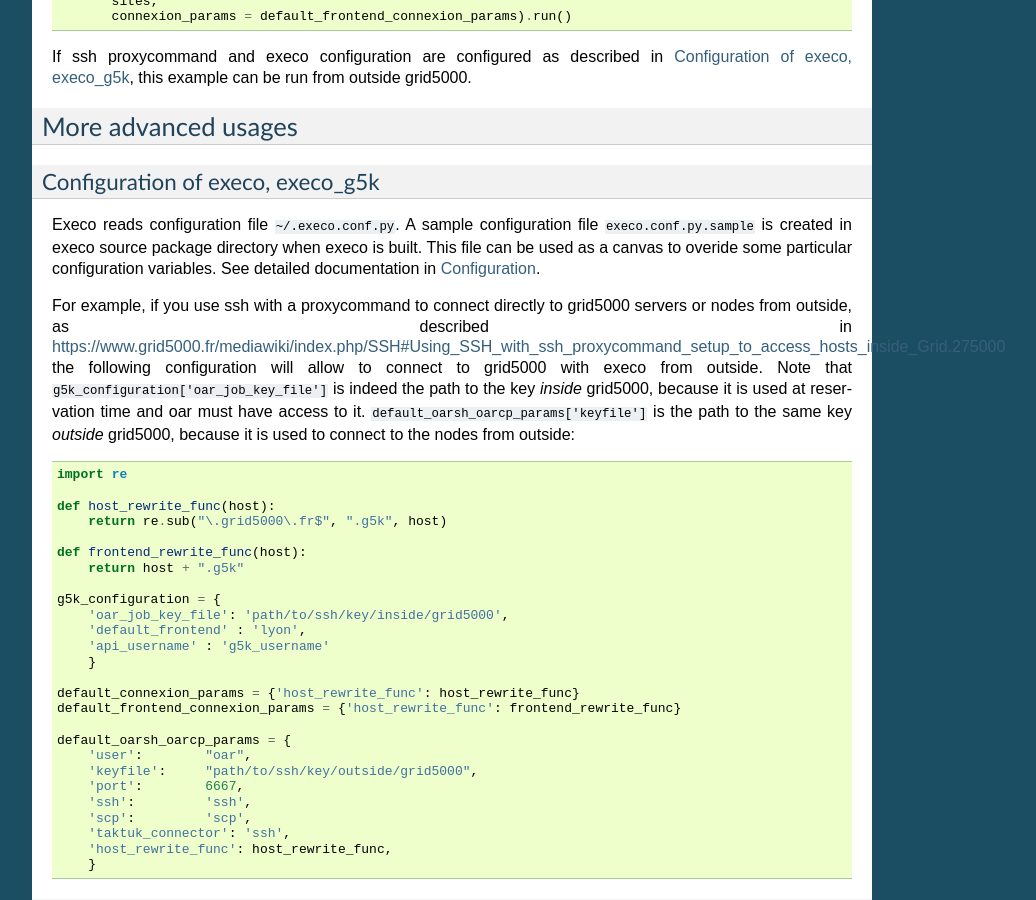
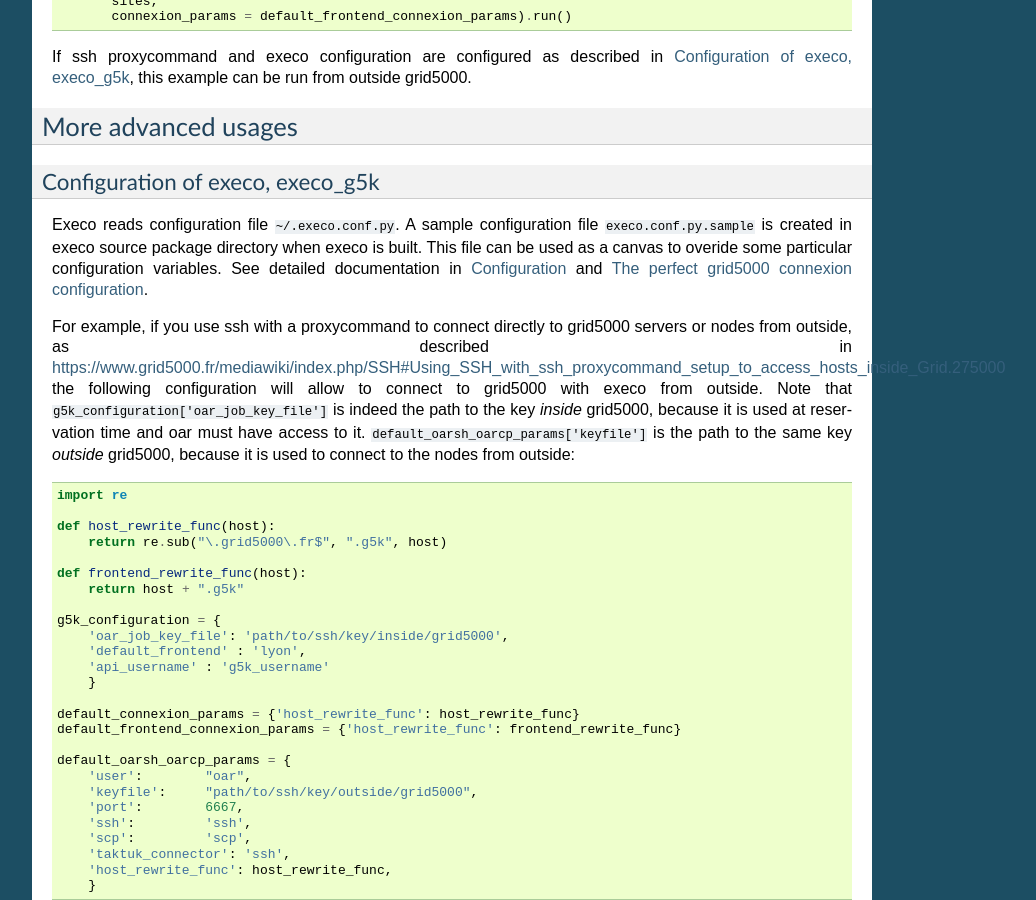
Before and after one commit to rcherrueau/execo, a Sphinx documentation site: the page built from doc/tutorial.rst, in a window 1280 px wide and 900 px high, scrolled down 4153 px. Shown: the whole window, without its empty margins (198-1234 px from the left). Built offline with Sphinx 7.4.7, drawn with Linux system fonts in a browser that asks for light colours.

Commit message:
[tutorial] link to g5k perfect config

```diff
--- a/doc/execo_g5k.rst
+++ b/doc/execo_g5k.rst
@@ -260,6 +260,8 @@ Now, every time execo tries to connect to a host, the host name is
 rewritten as to be reached through the Grid5000 ssh proxy connexion
 alias, and the same for the frontends.
 
+.. _execo_g5k-perfect_configuration:
+
 The perfect grid5000 connexion configuration
 ============================================
 
--- a/doc/tutorial.rst
+++ b/doc/tutorial.rst
@@ -305,7 +305,8 @@ Execo reads configuration file ``~/.execo.conf.py``. A sample
 configuration file ``execo.conf.py.sample`` is created in execo source
 package directory when execo is built. This file can be used as a
 canvas to overide some particular configuration variables. See
-detailed documentation in :ref:`execo-configuration`.
+detailed documentation in :ref:`execo-configuration` and
+:ref:`execo_g5k-perfect_configuration`.
 
 For example, if you use ssh with a proxycommand to connect directly to
 grid5000 servers or nodes from outside, as described in
```
